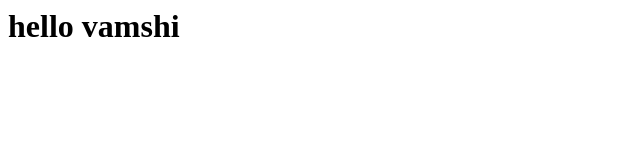
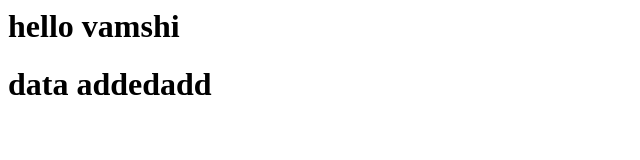
Before and after one commit to VamshiGangishetty04/27-branch, a plain HTML site: page index.html in a window 1280 px wide. Shown: the whole page, without its empty margins (0-640 px from the left). Drawn offline with Linux system fonts and the light colour scheme.

Commit message:
branch code

```diff
--- a/index.html
+++ b/index.html
@@ -1 +1,2 @@
 <h1>hello vamshi</h1>
+<h1>data addedadd</h1>
```
